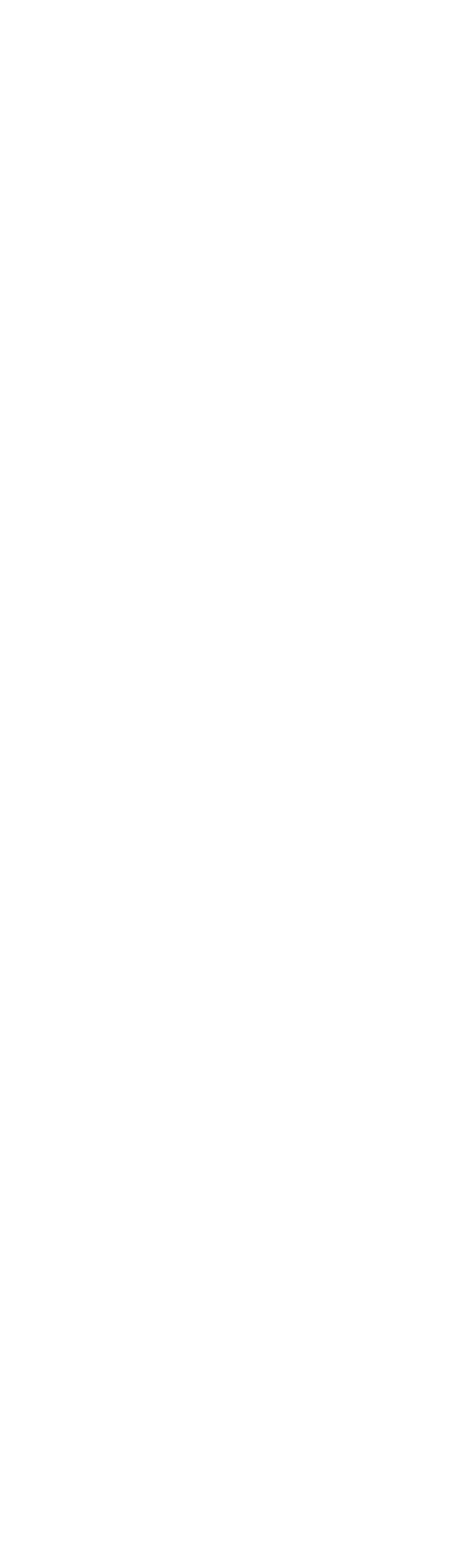
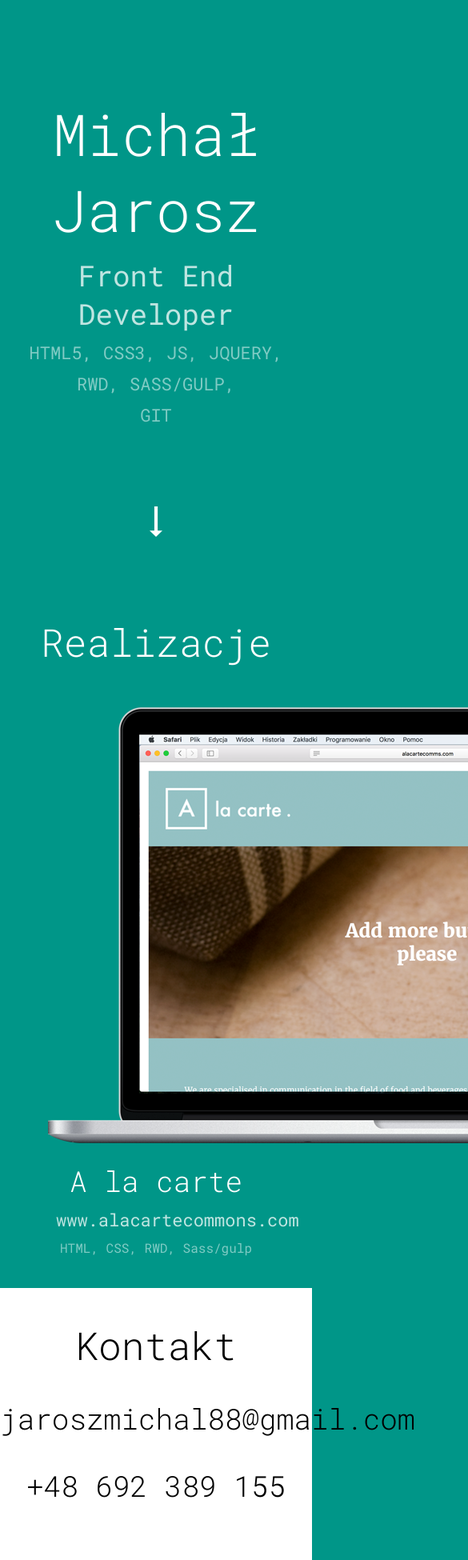
Before and after one commit to gibany3/portfolio, a website: page index.html in a window 390 px wide. Shown: the top 1950 px of the page at 80% size, 585 px wide, since content can reach past the window. Before the commit the page ends 844 px from the top, so only its background shows below. Drawn offline with nearby package versions, Linux system fonts and the light colour scheme; files that its build step writes are made by us from their sources.

Commit message:
Wersja beta

```diff
--- a/index.html
+++ b/index.html
@@ -7,11 +7,35 @@
     <meta name="description" content="" />
     <meta name="keywords" content="" />
     <meta name="viewport" content="width=device-width, initial-scale=1.0">
-    <link rel="stylesheet" href="style.css" type="text/css" />
+    <link href='https://fonts.googleapis.com/css?family=Roboto+Mono:400,300&subset=latin,latin-ext' rel='stylesheet' type='text/css'>
+    <link rel="stylesheet" href="css/style.css" type="text/css" />
 </head>
 
 <body>
-
+    <section class="top">
+        <div class="name">
+            <h1>Michał Jarosz</h1>
+            <p>Front End Developer</p>
+            <p>html5, css3, js, jquery,</p>
+            <p>RWD, sass/gulp,</p>
+            <p>Git</p>
+        </div>
+        <img class="arrow" src="images/arrow.svg" alt="" />
+        <h2>Realizacje</h2>
+        <figure class="mac">
+            <img src="images/laptop.png" alt="" />
+            <figcaption>
+                <h3>A la carte</h3>
+                <p><a href="http://www.alacartecomms.com/" target="_blank">www.alacartecommons.com</a></p>
+                <p>HTML, CSS, RWD, Sass/gulp</p>
+            </figcaption>
+        </figure>
+    </section>
+    <section class="contact">
+        <h2>Kontakt</h2>
+        <h3>jaroszmichal88@gmail.com</h3>
+        <h3>+48 692 389 155</h3>
+    </section>
 </body>
 
 </html>
--- a/scss/helpers/_mixins.scss
+++ b/scss/helpers/_mixins.scss
@@ -0,0 +1,28 @@
+// Breakpoints
+@mixin breakpoint($breakpoint, $media: screen) {
+     @if $breakpoint == large-mobile{
+        @media only #{$media} and (max-width: $large-mobile) {
+             @content;
+        }
+    }
+    @else if $breakpoint == tablet {
+         @media only #{$media} and (max-width: $tablet){
+            @content;
+        }
+    }
+    @else if $breakpoint == horizontal {
+         @media only #{$media} and (orientation: landscape) and (max-width: $tablet){
+            @content;
+        }
+    }
+    @else if $breakpoint == desktop {
+         @media only #{$media} and (max-width: $desktop){
+            @content;
+        }
+    }
+    @else if $breakpoint == large-desktop {
+         @media only #{$media} and (max-width: $large-desktop){
+            @content;
+        }
+    }
+}
--- a/scss/helpers/_variables.scss
+++ b/scss/helpers/_variables.scss
@@ -0,0 +1,14 @@
+// Fonts
+$primaryFont: 'Roboto Mono', Arial, sans-serif ;
+$colorFont: #fff;
+
+// Colors
+$primaryColor: #9f449b;
+$secondaryColor: #eeeeee;
+$figureColor: #938d8d;
+
+// Media Device Breakpoints
+$large-mobile         : 570px;
+$tablet               : 768px;
+$desktop              : 960px;
+$large-desktop        : 1280px;
--- a/scss/layout/_general.scss
+++ b/scss/layout/_general.scss
@@ -0,0 +1,89 @@
+html {
+    font-size: 10px;
+}
+body {
+    font-size: 1rem;
+    background-color: #009688;
+    font-family: $primaryFont;
+    margin: 0;
+    color: $colorFont;
+}
+a {
+  text-decoration: none;
+  color: inherit;
+}
+.top {
+    padding: 20px;
+}
+.name {
+    text-align: center;
+    margin: 100px auto;
+    h1 {
+        font-size: 7.2rem;
+        font-weight: 300;
+        margin: 0;
+    }
+    p {
+        text-transform: uppercase;
+        margin: 10px;
+        color: #80cbc4;
+    }
+    p:nth-child(2) {
+        font-size: 3.6rem;
+        text-transform: capitalize;
+        color: #bfe5e1;
+    }
+    p:nth-child(n+3) {
+        font-size: 2.2rem;
+    }
+}
+.arrow {
+    margin: 0 auto;
+    display: block;
+}
+h2 {
+    text-align: center;
+    font-size: 4.8rem;
+    font-weight: 300;
+    margin: 100px 0 50px;
+}
+.mac {
+    text-align: center;
+    display: block;
+    figcaption {
+        margin: 20px 0;
+        h3 {
+            font-size: 3.6rem;
+            font-weight: 300;
+            margin: 20px 0 0;
+        }
+        p {
+            margin: 10px;
+        }
+        p:nth-child(2) {
+            font-size: 2.2rem;
+            color: #bfe5e1;
+            a:hover {
+                color: #caf6f2;
+            }
+        }
+        p:nth-child(3) {
+            font-size: 1.6rem;
+            color: #80cbc4;
+        }
+    }
+}
+.contact {
+    background-color: #fff;
+    min-height: 300px;
+    color: #000;
+    padding: 20px 0;
+    text-align: center;
+    h2 {
+        margin: 20px 0;
+    }
+    h3 {
+        font-size: 3.6rem;
+        font-weight: 300;
+    }
+}
```
Also changed, not shown: css/style.css (added), images/arrow.svg (added), images/laptop.png (added), 1 other file.
